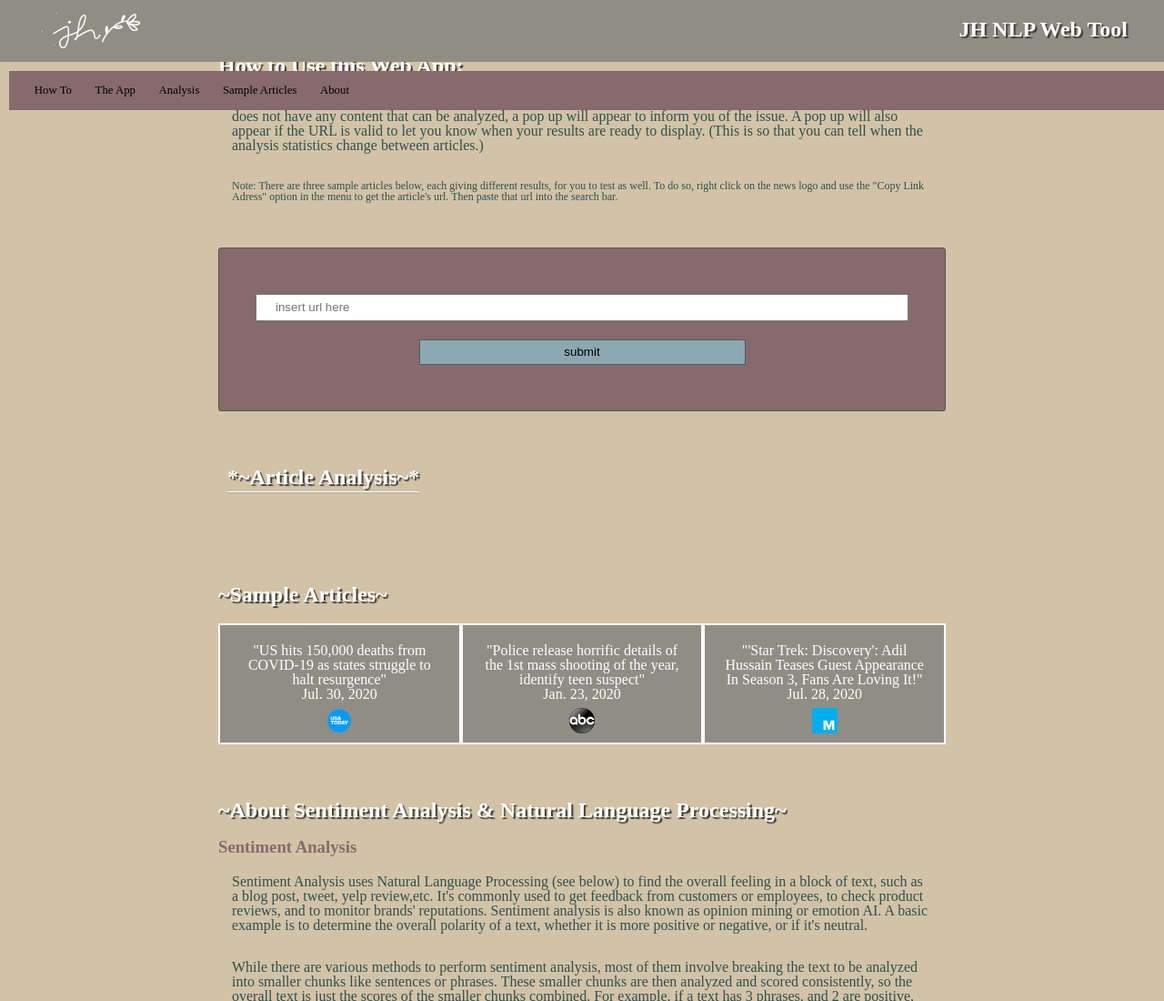
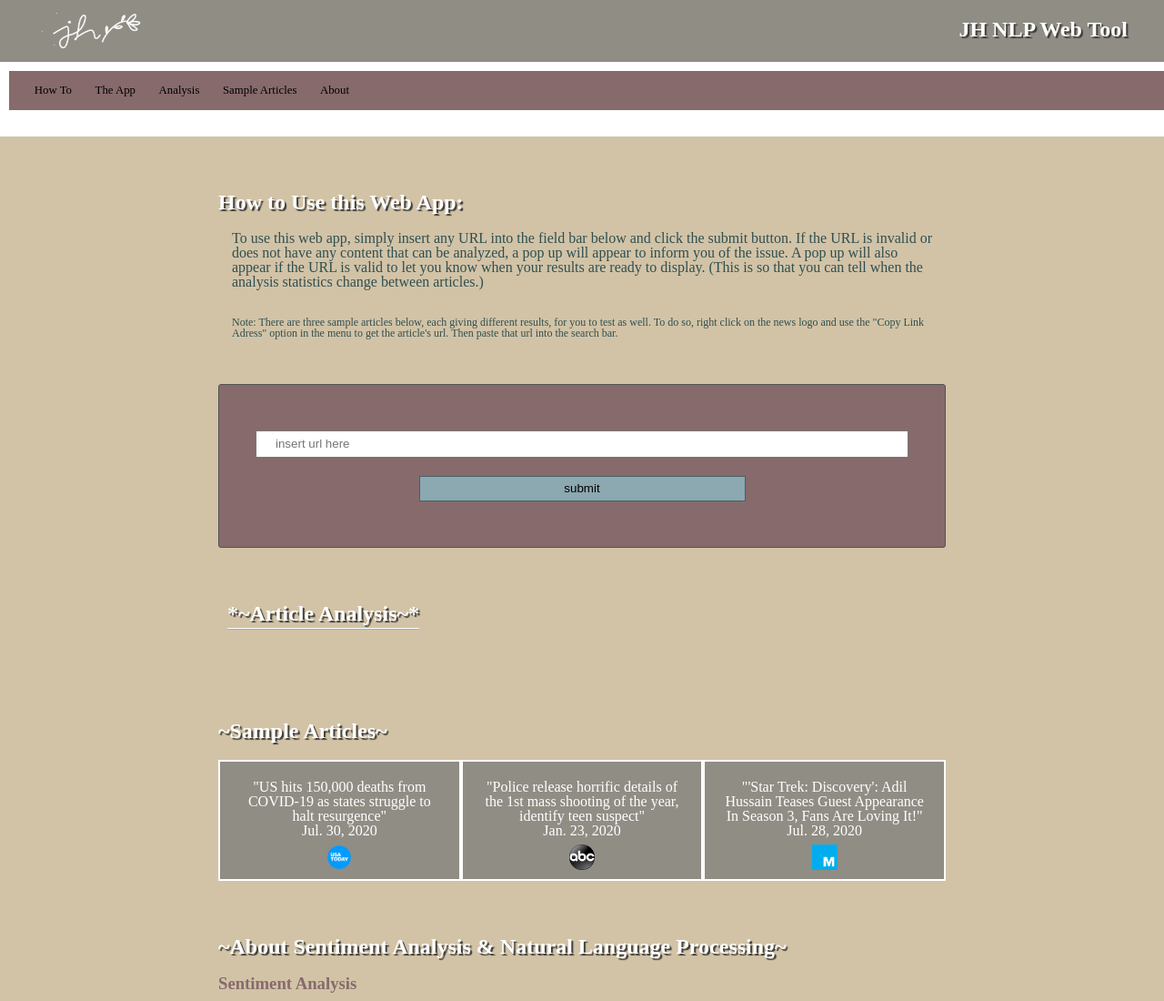
Before and after one commit to jhersheyy/heroku_newseval, a website built with webpack: page src/client/views/index.html in a window 1280 px wide. Shown: the top 1100 px of the page at 91% size. Built offline with nearby package versions, Linux system fonts and the light colour scheme.

Commit message:
edit sticky header styling

```diff
--- a/src/client/styles/header.scss
+++ b/src/client/styles/header.scss
@@ -27,7 +27,10 @@ header {
     font-size: 0.8em;
 }
 
-
+.blank {
+    width: 100%;
+    height: 150px;
+}
 .navbar__menu .menu__link {
     width:100%;
     font-size: 0.8em;
--- a/src/client/views/index.html
+++ b/src/client/views/index.html
@@ -19,6 +19,7 @@
                 <ul id="navbar__list"></ul>
             </nav>
         </div>
+        <div class="blank"></div>
         <main>
             <section id="howto" data-nav="How To">
                 <h2 class="prettytext">How to Use this Web App:</h2>
```
